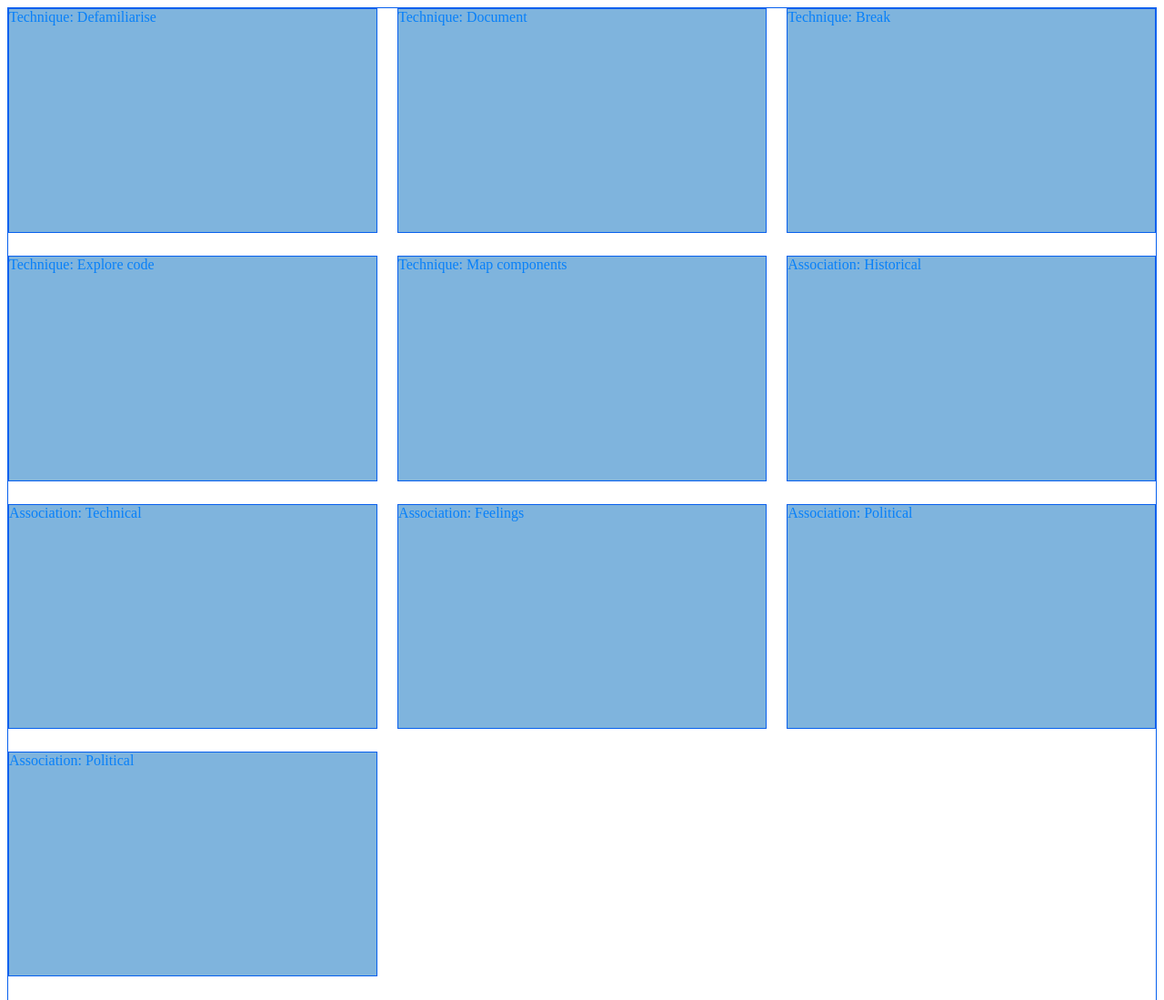
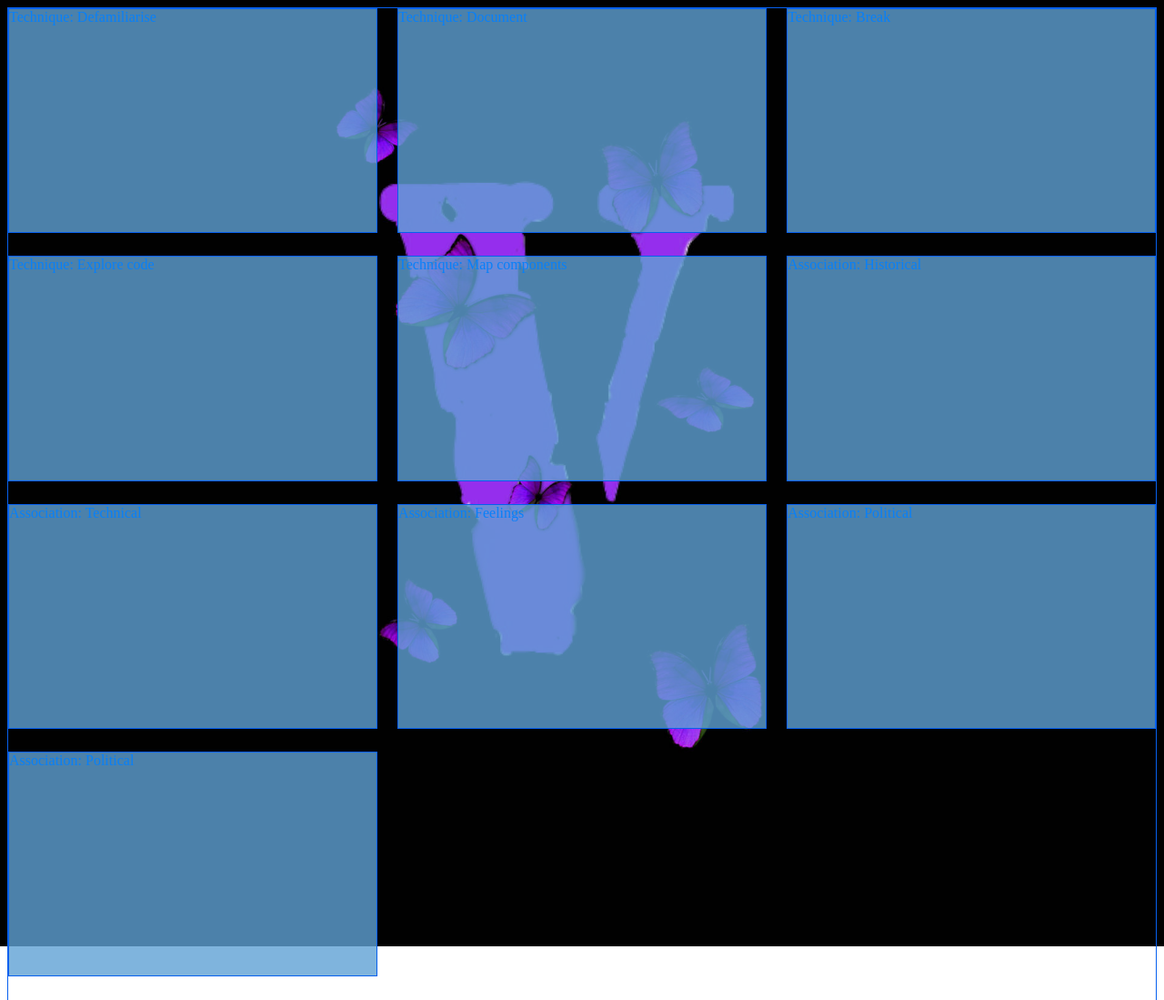
Before and after one commit to JoelMayifuila/interface-narrative, a plain HTML site: page index.html in a window 1280 px wide. Shown: the whole page at 91% size. Drawn offline with Linux system fonts and the light colour scheme.

Commit message:
fix vlone

```diff
--- a/index.html
+++ b/index.html
@@ -22,7 +22,7 @@
 }
 html{
 	height: 100%;
-	background-image:url("vlone butter.jpg");
+	background-image:url("vlonebutter.jpg");
 	background-position: center;
 	background-repeat: no-repeat;
 	background-size: cover;
```
Also changed, not shown: vlonebutter.jpg (added).
